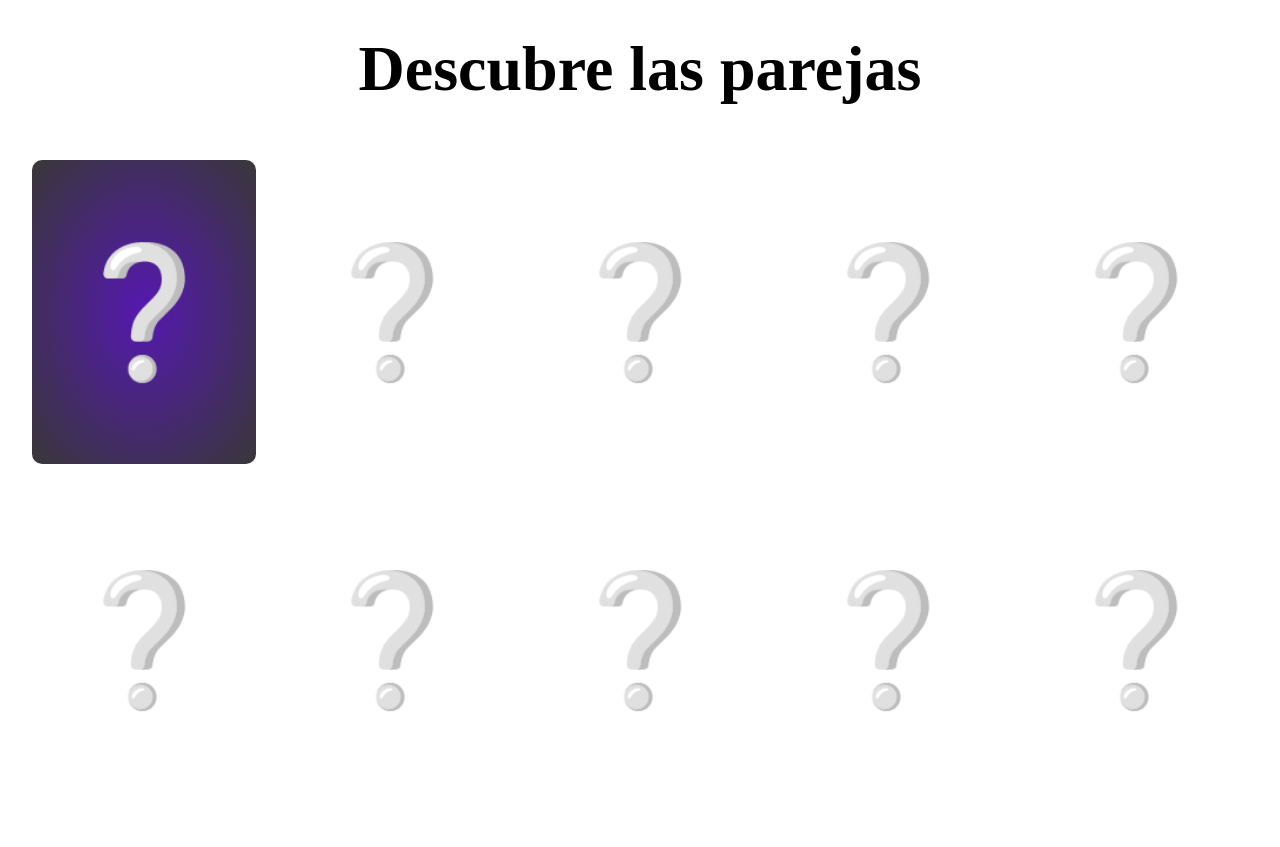
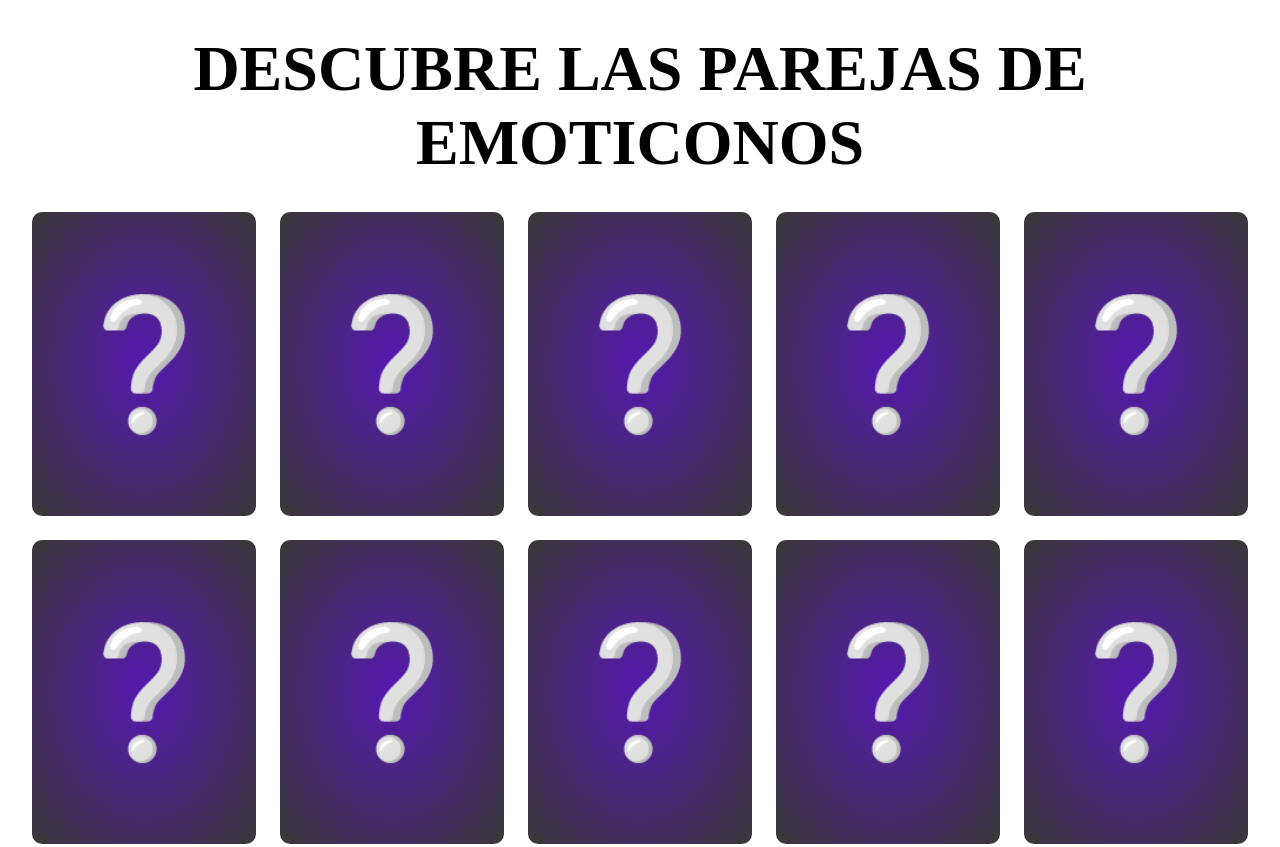
Before and after one commit to eeFee87/Proyecto-1, a plain HTML site: page index.html in a window 1280 px wide. Shown: the top 847 px of the page. Drawn offline with Linux system fonts and the light colour scheme.

Commit message:
Avance de proyecto

```diff
--- a/style.css
+++ b/css/style.css
@@ -7,13 +7,12 @@ body {
   min-height: 100vh;
 }
 header {
-  height: 10rem;
-  display: flex;
   justify-content: center;
 }
 header h1 {
   padding: 2rem;
   font-size: 4rem;
+  text-align: center;
 }
 main {
   display: flex;
@@ -21,9 +20,7 @@ main {
   gap: 1.5rem;
   justify-content: center;
 }
-article {
-  display: flex;
-
+section {
   border-radius: 10px;
   height: 19rem;
   width: 14rem;
--- a/index.html
+++ b/index.html
@@ -4,37 +4,17 @@
     <meta charset="UTF-8" />
     <meta http-equiv="X-UA-Compatible" content="IE=edge" />
     <meta name="viewport" content="width=device-width, initial-scale=1.0" />
-    <link rel="stylesheet" href="./style.css" />
-    <title>Juego de cartas</title>
+    <link rel="stylesheet" href="./css/style.css" />
+    <title>Parejas de emojis</title>
   </head>
   <body>
     <header>
-      <h1>Descubre las parejas</h1>
+      <h1>DESCUBRE LAS PAREJAS DE EMOTICONOS</h1>
     </header>
-    <main>
-      <article class="card">
-        <div class="content">
-          <div class="front">❔</div>
-          <div class="back">🌝</div>
-        </div>
-      </article>
-      <article class="card">❔</article>
-      <article>❔</article>
-      <article>❔</article>
-      <article>❔</article>
-      <article>❔</article>
-      <article>❔</article>
-      <article>❔</article>
-      <article>❔</article>
-      <article>❔</article>
-      <article>❔</article>
-      <article>❔</article>
-      <article>❔</article>
-      <article>❔</article>
-      <article>❔</article>
-      <article>❔</article>
+    <main id="tablero">
+    <!--Aqui van las cartas-->
     </main>
     <footer>Pie de página</footer>
-    <script src="/main.js"></script>
+    <script src="./js/main.js"></script>
   </body>
 </html>
--- /dev/null
+++ b/js/main.js
@@ -0,0 +1,54 @@
+'use strict';
+/*
+    #############################################
+    Juego memoria donde se muestran 16 parejas de
+    cartas tapadas que se pueden destapar de dos
+    en dos hasta revelar todas.
+    #############################################
+*/
+let tablero = document.querySelector('#tablero');
+const emojis = ['😵','🥵','🥶','😱','🌝','🤑','🤠','🎃',
+                  '😵','🥵','🥶','😱','🌝','🤑','🤠','🎃'];
+const shuffleEmojis = [];
+
+function searchEmojis() {
+  let num = Math.round(Math.random() * 16);
+  return num;
+}
+let emoji = searchEmojis();
+console.log(emoji);
+
+function generarCard() {
+  const card = [];
+  for (let i = 0; i < 16; i++) {
+    //emoji = searchEmojis();
+      card.push(`
+      <section class="card">
+        <div class="content">
+          <div class="front">❔</div>
+          <div class="back">🌝</div>
+        </div>
+      </section>
+      `);
+      //console.log(i);
+  }
+  //console.log(card);
+  //tarjetas.sort(() => Math.random() - 0.5)
+  tablero.innerHTML = card.join(" ");
+}
+
+generarCard();
+let cards = document.querySelectorAll('.card');
+
+const reveal = (e) => {
+  const currentCard = e.currentTarget;
+  currentCard.classList.add('flipped');
+
+  setTimeout(() => {
+    currentCard.classList.remove('flipped');
+  }, 1000);
+};
+
+for (const card of cards) {
+  card.addEventListener('click', reveal);
+}
--- a/main.js
+++ /dev/null
@@ -1,15 +0,0 @@
-'use strict';
-const cards = document.querySelectorAll('.card');
-
-const reveal = (e) => {
-  const currentCard = e.currentTarget;
-  currentCard.classList.add('flipped');
-
-  setTimeout(() => {
-    currentCard.classList.remove('flipped');
-  }, 1000);
-};
-
-for (const card of cards) {
-  card.addEventListener('click', reveal);
-}
```
